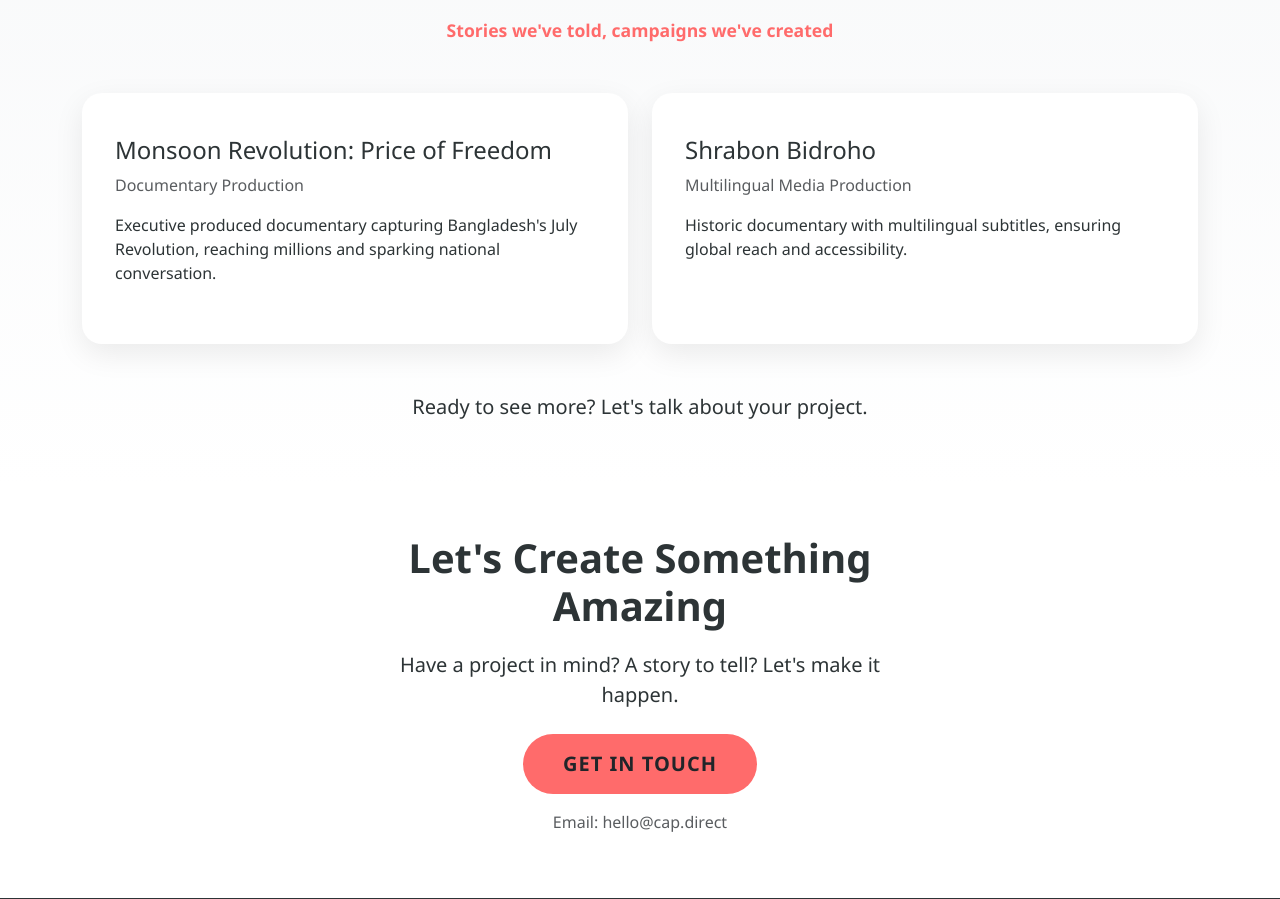
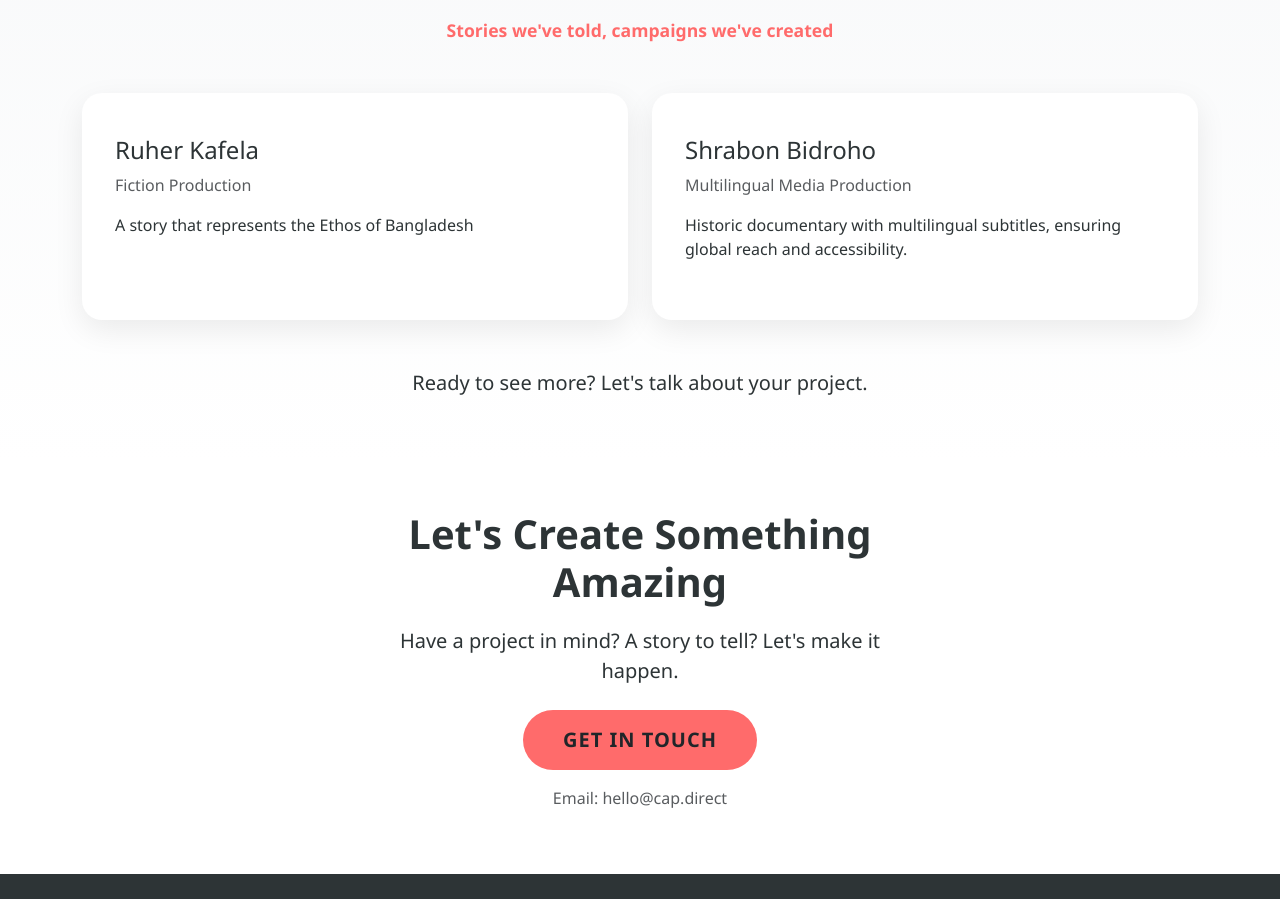
Before and after one commit to manabcodes/cap.direct, a plain HTML site: page index.html in a window 1280 px wide. Shown: the part 3300-4199 px from the top of the page. Drawn offline with nearby package versions, Linux system fonts and the light colour scheme.

Commit message:
Update index.html

```diff
--- a/index.html
+++ b/index.html
@@ -407,9 +407,9 @@
       <div class="row g-4">
         <div class="col-md-6">
           <div class="service-card">
-            <h4>Monsoon Revolution: Price of Freedom</h4>
-            <p class="text-muted">Documentary Production</p>
-            <p>Executive produced documentary capturing Bangladesh's July Revolution, reaching millions and sparking national conversation.</p>
+            <h4>Ruher Kafela</h4>
+            <p class="text-muted">Fiction Production</p>
+            <p>A story that represents the Ethos of Bangladesh</p>
           </div>
         </div>
 
```
